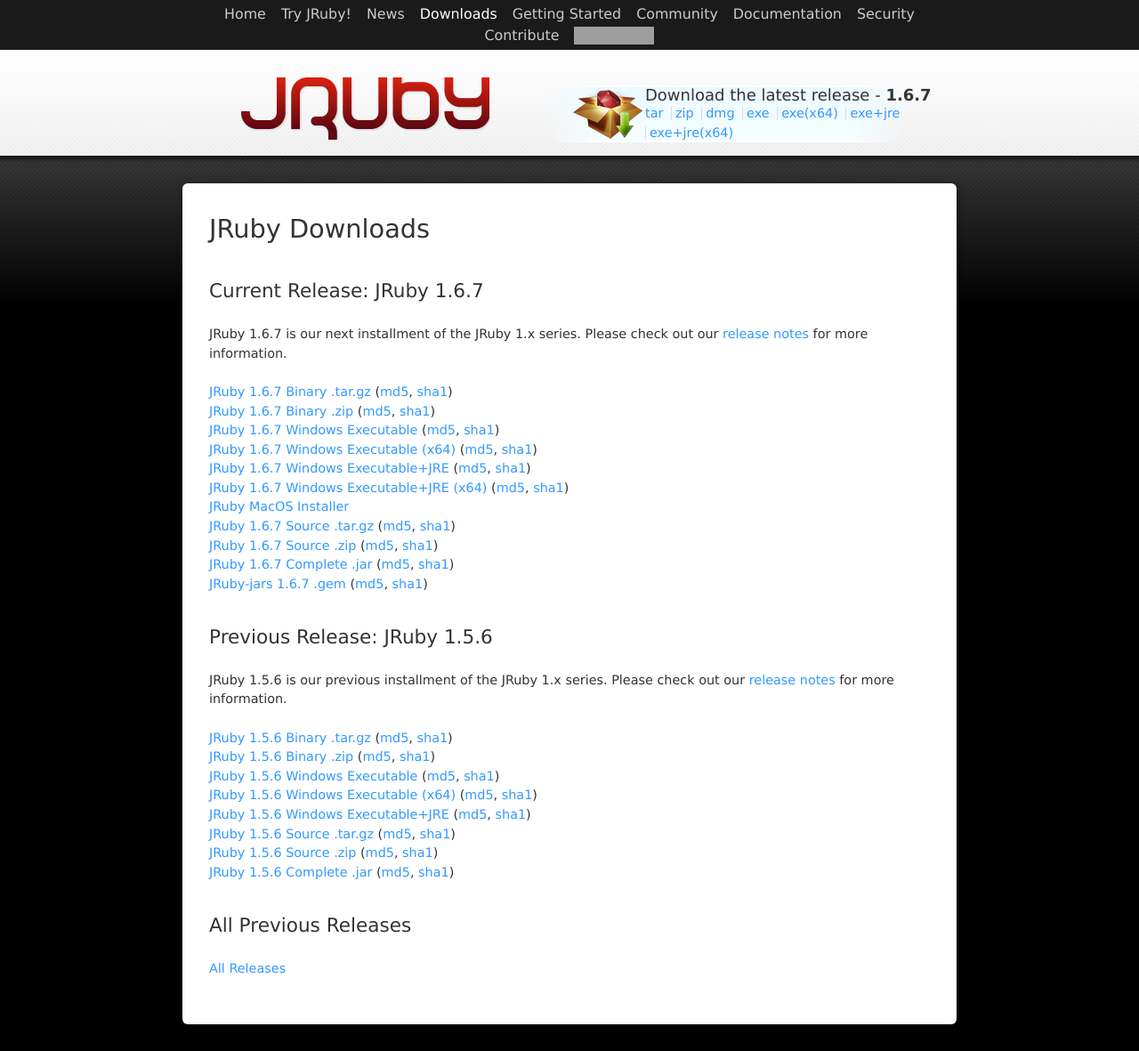
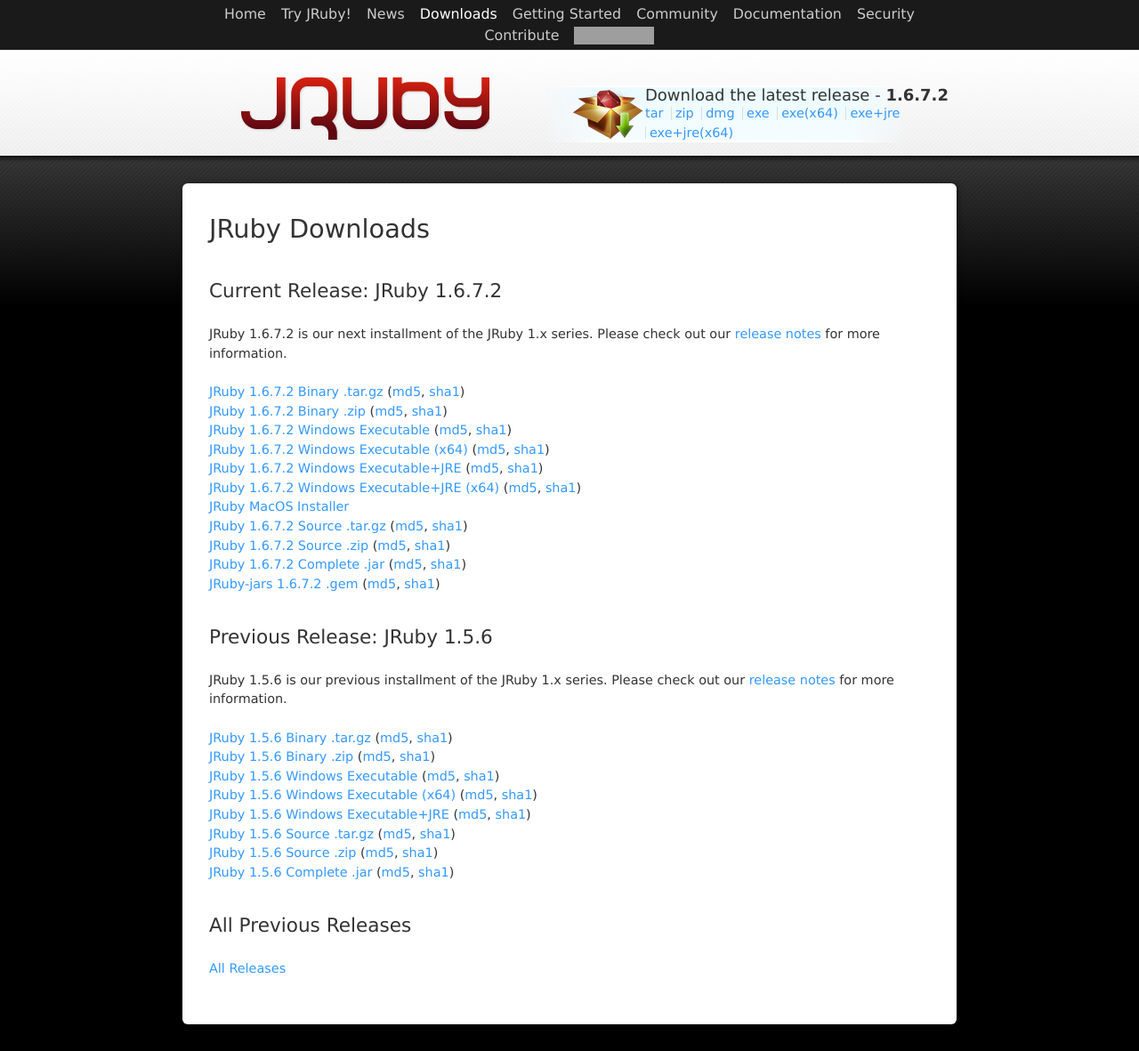
Before and after one commit to towynlin/jruby.github.com, a Jekyll site: the page built from www/download.html, in a window 1280 px wide. Shown: the whole page at 89% size. Built offline with Jekyll 4.4.1, drawn with Linux system fonts in a browser that asks for light colours; Markdown is read by kramdown in place of the engine named in the settings; grey boxes are pictures that could not be loaded.

Commit message:
rough for release...needs a little more

```diff
--- a/_config.yml
+++ b/_config.yml
@@ -13,15 +13,15 @@
   png_url:    /images/latex
 # JRuby-specific info here; goes into the "site" jekyll variable
 release:
-  url: /2012/02/22/jruby-1-6-7
-  version: 1.6.7
-  tar: http://jruby.org.s3.amazonaws.com/downloads/1.6.7/jruby-bin-1.6.7.tar.gz
-  zip: http://jruby.org.s3.amazonaws.com/downloads/1.6.7/jruby-bin-1.6.7.zip
-  exe: http://jruby.org.s3.amazonaws.com/downloads/1.6.7/jruby_windows_1_6_7.exe
-  exe64: http://jruby.org.s3.amazonaws.com/downloads/1.6.7/jruby_windows_x64_1_6_7.exe
-  exejre: http://jruby.org.s3.amazonaws.com/downloads/1.6.7/jruby_windowsjre_1_6_7.exe
-  exejre64: http://jruby.org.s3.amazonaws.com/downloads/1.6.7/jruby_windows_x64_jre_1_6_7.exe
-  dmg: http://jruby.org.s3.amazonaws.com/downloads/1.6.7/JRuby-1.6.7.dmg
+  url: /2012/05/01/jruby-1-6-7-2
+  version: 1.6.7.2
+  tar: http://jruby.org.s3.amazonaws.com/downloads/1.6.7.2/jruby-bin-1.6.7.2.tar.gz
+  zip: http://jruby.org.s3.amazonaws.com/downloads/1.6.7.2/jruby-bin-1.6.7.2.zip
+  exe: http://jruby.org.s3.amazonaws.com/downloads/1.6.7.2/jruby_windows_1_6_7_2.exe
+  exe64: http://jruby.org.s3.amazonaws.com/downloads/1.6.7.2/jruby_windows_x64_1_6_7_2.exe
+  exejre: http://jruby.org.s3.amazonaws.com/downloads/1.6.7.2/jruby_windowsjre_1_6_7_2.exe
+  exejre64: http://jruby.org.s3.amazonaws.com/downloads/1.6.7.2/jruby_windows_x64_jre_1_6_7_2.exe
+  dmg: http://jruby.org.s3.amazonaws.com/downloads/1.6.7.2/JRuby-1.6.7.2.dmg
 urls:
   s3: http://jruby.org.s3.amazonaws.com/downloads
   tryjruby: http://jruby.org.s3.amazonaws.com/tryjruby
--- a/www/download.html
+++ b/www/download.html
@@ -4,32 +4,32 @@
 ---
 <h1 id='jruby_downloads'>JRuby Downloads</h1>
 
-<h2 id='current_release_jruby_167'>Current Release: JRuby 1.6.7</h2>
+<h2 id='current_release_jruby_1672'>Current Release: JRuby 1.6.7.2</h2>
 
-<p>JRuby 1.6.7 is our next installment of the JRuby 1.x series. Please check out our <a href='/2012/02/22/jruby-1-6-7'>release notes</a> for more information.</p>
+<p>JRuby 1.6.7.2 is our next installment of the JRuby 1.x series. Please check out our <a href='/2012/05/01/jruby-1-6-7-2'>release notes</a> for more information.</p>
 
 <p class="trackDownloads">
-<a href='{{ site.urls.s3 }}/1.6.7/jruby-bin-1.6.7.tar.gz'>JRuby 1.6.7 Binary .tar.gz</a>
-(<a href='{{ site.urls.s3 }}/1.6.7/jruby-bin-1.6.7.tar.gz.md5'>md5</a>, <a href='{{ site.urls.s3 }}/1.6.7/jruby-bin-1.6.7.tar.gz.sha1'>sha1</a>)<br />
-<a href='{{ site.urls.s3 }}/1.6.7/jruby-bin-1.6.7.zip'>JRuby 1.6.7 Binary .zip</a>
-(<a href='{{ site.urls.s3 }}/1.6.7/jruby-bin-1.6.7.zip.md5'>md5</a>, <a href='{{ site.urls.s3 }}/1.6.7/jruby-bin-1.6.7.zip.sha1'>sha1</a>)<br />
-<a href='{{ site.urls.s3 }}/1.6.7/jruby_windows_1_6_7.exe'>JRuby 1.6.7 Windows Executable</a>
-(<a href='{{ site.urls.s3 }}/1.6.7/jruby_windows_1_6_7.exe.md5'>md5</a>, <a href='{{ site.urls.s3 }}/1.6.7/jruby_windows_1_6_7.exe.sha1'>sha1</a>)<br />
-<a href='{{ site.urls.s3 }}/1.6.7/jruby_windows_x64_1_6_7.exe'>JRuby 1.6.7 Windows Executable (x64)</a>
-(<a href='{{ site.urls.s3 }}/1.6.7/jruby_windows_x64_1_6_7.exe.md5'>md5</a>, <a href='{{ site.urls.s3 }}/1.6.7/jruby_windows_x64_1_6_7.exe.sha1'>sha1</a>)<br />
-<a href='{{ site.urls.s3 }}/1.6.7/jruby_windowsjre_1_6_7.exe'>JRuby 1.6.7 Windows Executable+JRE</a>
-(<a href='{{ site.urls.s3 }}/1.6.7/jruby_windowsjre_1_6_7.exe.md5'>md5</a>, <a href='{{ site.urls.s3 }}/1.6.7/jruby_windowsjre_1_6_7.exe.sha1'>sha1</a>)<br />
-<a href='{{ site.urls.s3 }}/1.6.7/jruby_windows_x64_jre_1_6_7.exe'>JRuby 1.6.7 Windows Executable+JRE (x64)</a>
-(<a href='{{ site.urls.s3 }}/1.6.7/jruby_windows_x64_jre_1_6_7.exe.md5'>md5</a>, <a href='{{ site.urls.s3 }}/1.6.7/jruby_windows_x64_jre_1_6_7.exe.sha1'>sha1</a>)<br />
-<a href='{{ site.urls.s3 }}/1.6.7/JRuby-1.6.7.dmg'>JRuby MacOS Installer</a><br />
-<a href='{{ site.urls.s3 }}/1.6.7/jruby-src-1.6.7.tar.gz'>JRuby 1.6.7 Source .tar.gz</a>
-(<a href='{{ site.urls.s3 }}/1.6.7/jruby-src-1.6.7.tar.gz.md5'>md5</a>, <a href='{{ site.urls.s3 }}/1.6.7/jruby-src-1.6.7.tar.gz.sha1'>sha1</a>)<br />
-<a href='{{ site.urls.s3 }}/1.6.7/jruby-src-1.6.7.zip'>JRuby 1.6.7 Source .zip</a>
-(<a href='{{ site.urls.s3 }}/1.6.7/jruby-src-1.6.7.zip.md5'>md5</a>, <a href='{{ site.urls.s3 }}/1.6.7/jruby-src-1.6.7.zip.sha1'>sha1</a>)<br />
-<a href='{{ site.urls.s3 }}/1.6.7/jruby-complete-1.6.7.jar'>JRuby 1.6.7 Complete .jar</a>
-(<a href='{{ site.urls.s3 }}/1.6.7/jruby-complete-1.6.7.jar.md5'>md5</a>, <a href='{{ site.urls.s3 }}/1.6.7/jruby-complete-1.6.7.jar.sha1'>sha1</a>)<br />
-<a href='{{ site.urls.s3 }}/1.6.7/jruby-jars-1.6.7.gem'>JRuby-jars 1.6.7 .gem</a>
-(<a href='{{ site.urls.s3 }}/1.6.7/jruby-jars-1.6.7.gem.md5'>md5</a>, <a href='{{ site.urls.s3 }}/1.6.7/jruby-jars-1.6.7.gem.sha1'>sha1</a>)<br />
+<a href='{{ site.urls.s3 }}/1.6.7.2/jruby-bin-1.6.7.2.tar.gz'>JRuby 1.6.7.2 Binary .tar.gz</a>
+(<a href='{{ site.urls.s3 }}/1.6.7.2/jruby-bin-1.6.7.2.tar.gz.md5'>md5</a>, <a href='{{ site.urls.s3 }}/1.6.7.2/jruby-bin-1.6.7.2.tar.gz.sha1'>sha1</a>)<br />
+<a href='{{ site.urls.s3 }}/1.6.7.2/jruby-bin-1.6.7.2.zip'>JRuby 1.6.7.2 Binary .zip</a>
+(<a href='{{ site.urls.s3 }}/1.6.7.2/jruby-bin-1.6.7.2.zip.md5'>md5</a>, <a href='{{ site.urls.s3 }}/1.6.7.2/jruby-bin-1.6.7.2.zip.sha1'>sha1</a>)<br />
+<a href='{{ site.urls.s3 }}/1.6.7.2/jruby_windows_1_6_7_2.exe'>JRuby 1.6.7.2 Windows Executable</a>
+(<a href='{{ site.urls.s3 }}/1.6.7.2/jruby_windows_1_6_7_2.exe.md5'>md5</a>, <a href='{{ site.urls.s3 }}/1.6.7.2/jruby_windows_1_6_7_2.exe.sha1'>sha1</a>)<br />
+<a href='{{ site.urls.s3 }}/1.6.7.2/jruby_windows_x64_1_6_7_2.exe'>JRuby 1.6.7.2 Windows Executable (x64)</a>
+(<a href='{{ site.urls.s3 }}/1.6.7.2/jruby_windows_x64_1_6_7_2.exe.md5'>md5</a>, <a href='{{ site.urls.s3 }}/1.6.7.2/jruby_windows_x64_1_6_7_2.exe.sha1'>sha1</a>)<br />
+<a href='{{ site.urls.s3 }}/1.6.7.2/jruby_windowsjre_1_6_7_2.exe'>JRuby 1.6.7.2 Windows Executable+JRE</a>
+(<a href='{{ site.urls.s3 }}/1.6.7.2/jruby_windowsjre_1_6_7_2.exe.md5'>md5</a>, <a href='{{ site.urls.s3 }}/1.6.7.2/jruby_windowsjre_1_6_7_2.exe.sha1'>sha1</a>)<br />
+<a href='{{ site.urls.s3 }}/1.6.7.2/jruby_windows_x64_jre_1_6_7_2.exe'>JRuby 1.6.7.2 Windows Executable+JRE (x64)</a>
+(<a href='{{ site.urls.s3 }}/1.6.7.2/jruby_windows_x64_jre_1_6_7_2.exe.md5'>md5</a>, <a href='{{ site.urls.s3 }}/1.6.7.2/jruby_windows_x64_jre_1_6_7_2.exe.sha1'>sha1</a>)<br />
+<a href='{{ site.urls.s3 }}/1.6.7.2/JRuby-1.6.7.2.dmg'>JRuby MacOS Installer</a><br />
+<a href='{{ site.urls.s3 }}/1.6.7.2/jruby-src-1.6.7.2.tar.gz'>JRuby 1.6.7.2 Source .tar.gz</a>
+(<a href='{{ site.urls.s3 }}/1.6.7.2/jruby-src-1.6.7.2.tar.gz.md5'>md5</a>, <a href='{{ site.urls.s3 }}/1.6.7.2/jruby-src-1.6.7.2.tar.gz.sha1'>sha1</a>)<br />
+<a href='{{ site.urls.s3 }}/1.6.7.2/jruby-src-1.6.7.2.zip'>JRuby 1.6.7.2 Source .zip</a>
+(<a href='{{ site.urls.s3 }}/1.6.7.2/jruby-src-1.6.7.2.zip.md5'>md5</a>, <a href='{{ site.urls.s3 }}/1.6.7.2/jruby-src-1.6.7.2.zip.sha1'>sha1</a>)<br />
+<a href='{{ site.urls.s3 }}/1.6.7.2/jruby-complete-1.6.7.2.jar'>JRuby 1.6.7.2 Complete .jar</a>
+(<a href='{{ site.urls.s3 }}/1.6.7.2/jruby-complete-1.6.7.2.jar.md5'>md5</a>, <a href='{{ site.urls.s3 }}/1.6.7.2/jruby-complete-1.6.7.2.jar.sha1'>sha1</a>)<br />
+<a href='{{ site.urls.s3 }}/1.6.7.2/jruby-jars-1.6.7.2.gem'>JRuby-jars 1.6.7.2 .gem</a>
+(<a href='{{ site.urls.s3 }}/1.6.7.2/jruby-jars-1.6.7.2.gem.md5'>md5</a>, <a href='{{ site.urls.s3 }}/1.6.7.2/jruby-jars-1.6.7.2.gem.sha1'>sha1</a>)<br />
 </p>
 
 <a name="1.5.6"></a>
```
Also changed, not shown: www/_posts/2012-05-01-jruby-1-6-7-2.markdown (added, +14 -0 lines).
